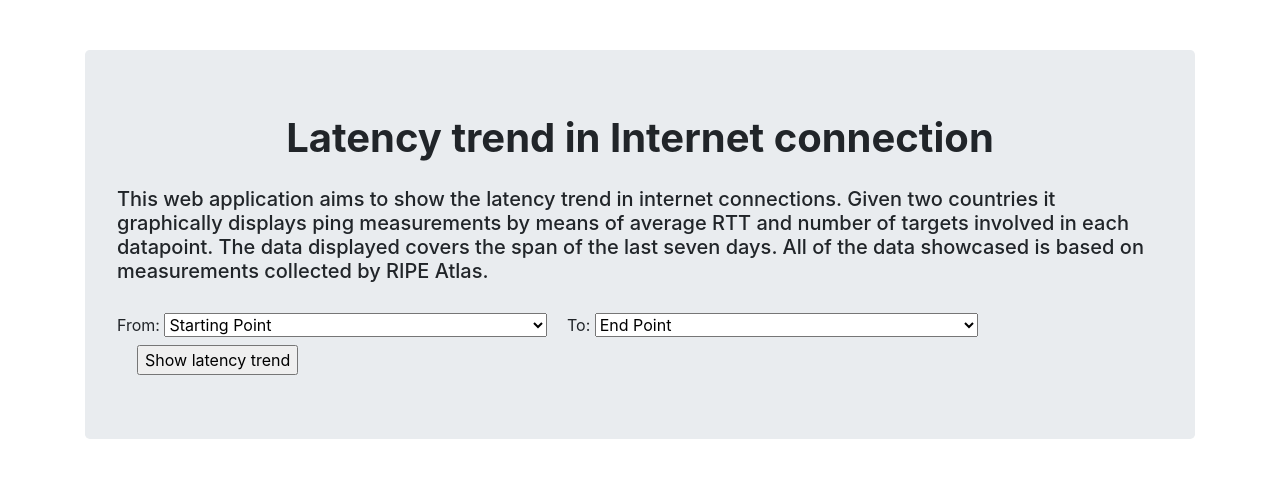
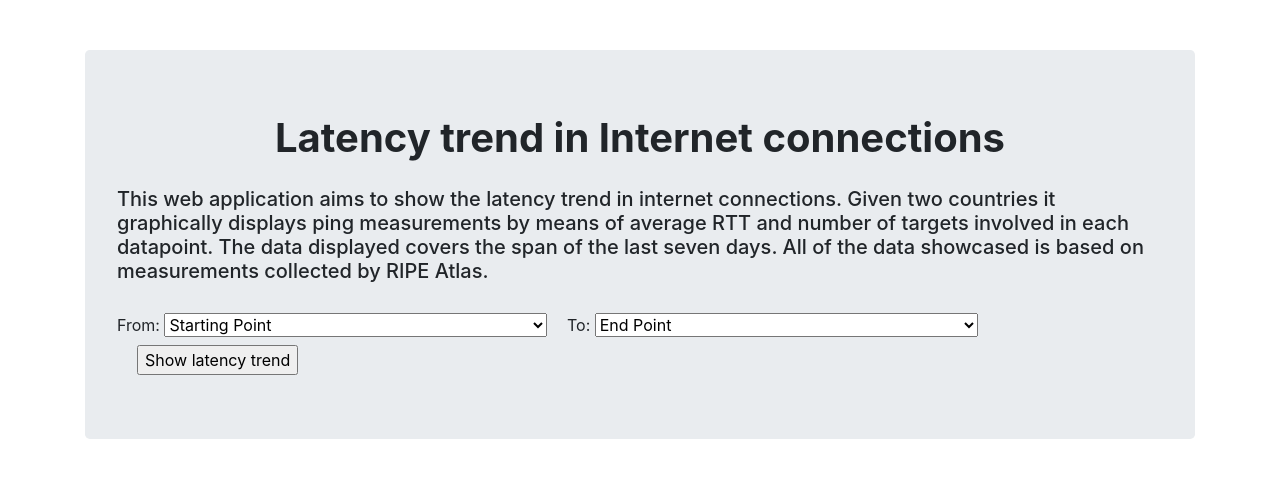
Before and after one commit to sisa213/LatencyRIPEAtlas, a website: page index.html in a window 1280 px wide. Drawn offline with nearby package versions, Linux system fonts and the light colour scheme.

Commit message:
Update index.html

```diff
--- a/index.html
+++ b/index.html
@@ -26,7 +26,7 @@
 <body>
   <div class="container">
     <div class="jumbotron">
-      <h1>Latency trend in Internet connection</h1>
+      <h1>Latency trend in Internet connections</h1>
       <h5>This web application aims to show the latency trend in internet connections. Given two countries it graphically
          displays ping measurements by means of average RTT and number of targets involved in each datapoint.
          The data displayed covers the span of the last seven days. All of the data showcased is based on measurements
```
